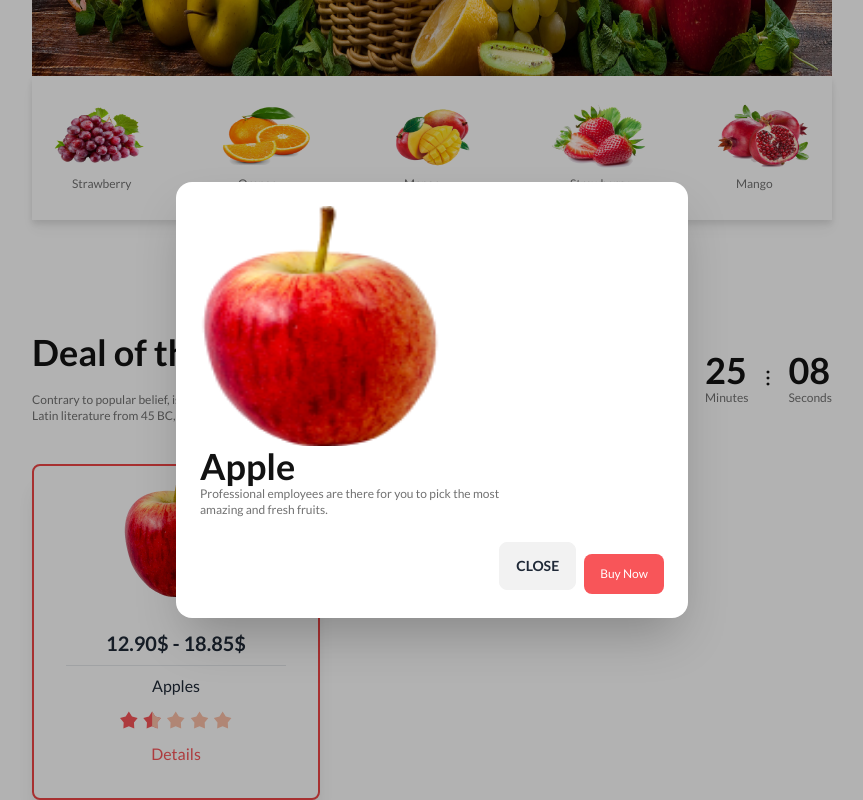
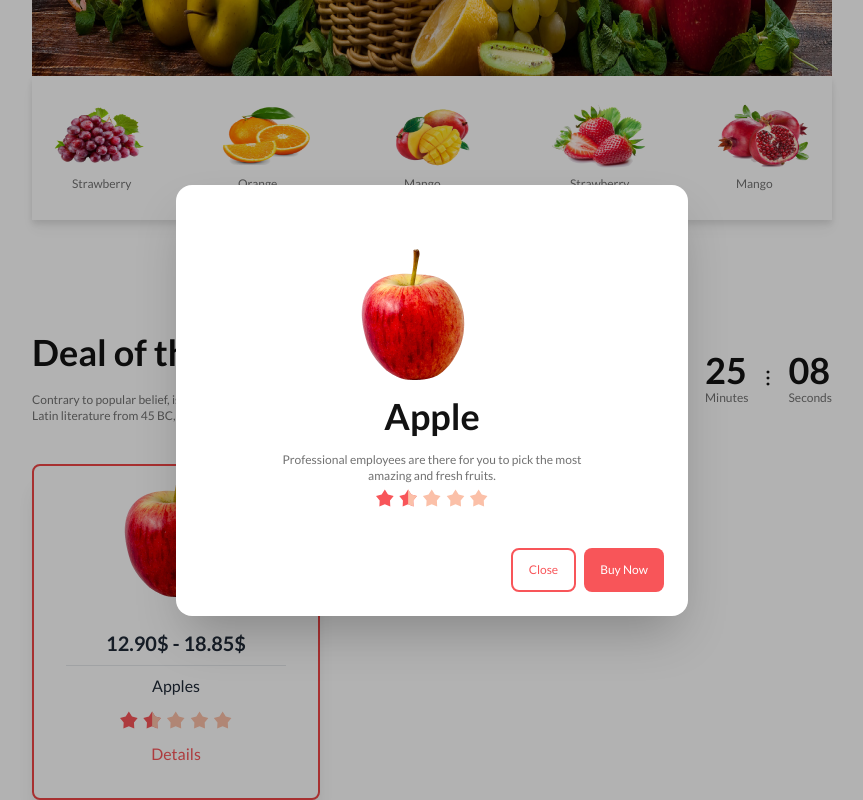
Before and after one commit to Ariful145/fruit-burst-website, a plain HTML site: page index.html in a window 1280 px wide. Both pictures are taken after a click on the button "Details". Shown: the part 594-1394 px from the top of the page, without its empty margins (208-1071 px from the left). Drawn offline with nearby package versions, Linux system fonts and the light colour scheme; grey boxes are pictures that could not be loaded.

Commit message:
add some code

```diff
--- a/index.html
+++ b/index.html
@@ -248,19 +248,32 @@
                      </button>
                      <dialog id="my_modal_1" class="modal">
                         <form method="dialog" class="modal-box">
-                           <img src="./images/fruit6.png" alt="" / class="w-60
-                           h-60 items-center">
-                           <h2 class="text-4xl font-bold text-[#121212]">
+                           <img src="./images/fruit6.png" alt="" / class="pt-10
+                           px-40">
+                           <h2
+                              class="text-4xl font-bold text-[#121212] text-center py-4"
+                           >
                               Apple
                            </h2>
-                           <p class="text-xs font-normal text-[#12121299]">
+                           <p
+                              class="text-xs font-normal text-[#12121299] text-center"
+                           >
                               Professional employees are there for you to pick
                               the most <br />
                               amazing and fresh fruits.
                            </p>
-                           <div class="modal-action">
+                           <img
+                              src="./images/Group 24.svg"
+                              alt=""
+                              class="w-28 h-7 mx-auto"
+                           />
+                           <div class="modal-action mx-auto">
                               <!-- if there is a button in form, it will close the modal -->
-                              <button class="btn">Close</button>
+                              <button
+                                 class="py-3 px-4 mt-3 rounded-lg text-xs text-[#F85559] border-2 border-[#F85559]"
+                              >
+                                 Close
+                              </button>
                               <button
                                  class="bg-[#F85559] py-3 px-4 mt-3 rounded-lg text-xs text-white"
                               >
```
